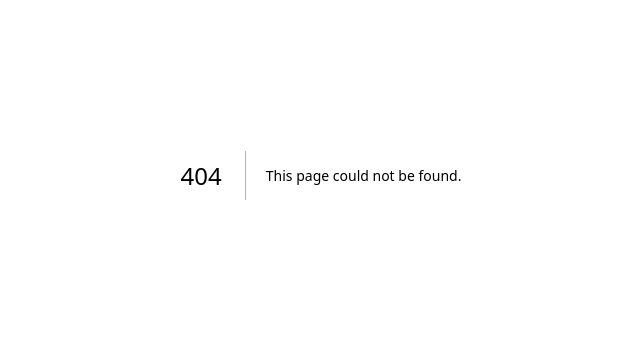
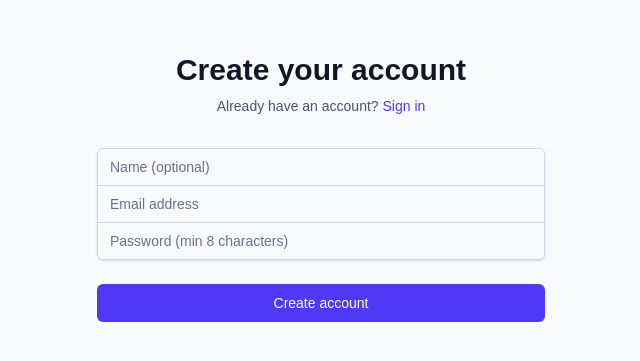
Before and after one commit to makbarsyahwana/commerce-intelligence, a Next.js app: page /auth/signup in a window 1280 px wide. Before the commit this address had no page. Shown: the part 225-586 px from the top of the page, without its empty margins (319-959 px from the left). Built offline with nearby package versions, Linux system fonts and the light colour scheme.

Commit message:
feat: add user signup page
- Create signup page with form validation
- Add password confirmation field
- Link to signin page
- Handle form submission with error states

```diff
--- /dev/null
+++ b/src/app/auth/signup/page.tsx
@@ -0,0 +1,134 @@
+'use client';
+
+import { useState } from 'react';
+import Link from 'next/link';
+
+export default function SignUp() {
+  const [name, setName] = useState('');
+  const [email, setEmail] = useState('');
+  const [password, setPassword] = useState('');
+  const [error, setError] = useState('');
+  const [success, setSuccess] = useState('');
+  const [loading, setLoading] = useState(false);
+
+  const handleSubmit = async (e: React.FormEvent) => {
+    e.preventDefault();
+    setLoading(true);
+    setError('');
+    setSuccess('');
+
+    try {
+      const res = await fetch('/api/auth/register', {
+        method: 'POST',
+        headers: { 'Content-Type': 'application/json' },
+        body: JSON.stringify({
+          name: name.trim() ? name.trim() : undefined,
+          email: email.trim(),
+          password,
+        }),
+      });
+
+      const json = (await res.json().catch(() => null)) as
+        | { user?: { email: string } }
+        | { error?: string };
+
+      if (!res.ok) {
+        setError((json && 'error' in json && json.error) ? json.error : 'Registration failed');
+        return;
+      }
+
+      setSuccess('Account created. You can now sign in.');
+      setPassword('');
+    } catch {
+      setError('Registration failed');
+    } finally {
+      setLoading(false);
+    }
+  };
+
+  return (
+    <div className="min-h-screen bg-gray-50 flex items-center justify-center">
+      <div className="max-w-md w-full space-y-8">
+        <div>
+          <h2 className="mt-6 text-center text-3xl font-extrabold text-gray-900">
+            Create your account
+          </h2>
+          <p className="mt-2 text-center text-sm text-gray-600">
+            Already have an account?{' '}
+            <Link href="/auth/signin" className="text-indigo-600 hover:text-indigo-500 font-medium">
+              Sign in
+            </Link>
+          </p>
+        </div>
+
+        <form className="mt-8 space-y-6" onSubmit={handleSubmit}>
+          <div className="rounded-md shadow-sm -space-y-px">
+            <div>
+              <label htmlFor="name" className="sr-only">Name</label>
+              <input
+                id="name"
+                name="name"
+                type="text"
+                autoComplete="name"
+                className="appearance-none rounded-none relative block w-full px-3 py-2 border border-gray-300 placeholder-gray-500 text-gray-900 rounded-t-md focus:outline-none focus:ring-indigo-500 focus:border-indigo-500 focus:z-10 sm:text-sm"
+                placeholder="Name (optional)"
+                value={name}
+                onChange={(e) => setName(e.target.value)}
+              />
+            </div>
+            <div>
+              <label htmlFor="email" className="sr-only">Email address</label>
+              <input
+                id="email"
+                name="email"
+                type="email"
+                autoComplete="email"
+                required
+                className="appearance-none rounded-none relative block w-full px-3 py-2 border border-gray-300 placeholder-gray-500 text-gray-900 focus:outline-none focus:ring-indigo-500 focus:border-indigo-500 focus:z-10 sm:text-sm"
+                placeholder="Email address"
+                value={email}
+                onChange={(e) => setEmail(e.target.value)}
+              />
+            </div>
+            <div>
+              <label htmlFor="password" className="sr-only">Password</label>
+              <input
+                id="password"
+                name="password"
+                type="password"
+                autoComplete="new-password"
+                required
+                className="appearance-none rounded-none relative block w-full px-3 py-2 border border-gray-300 placeholder-gray-500 text-gray-900 rounded-b-md focus:outline-none focus:ring-indigo-500 focus:border-indigo-500 focus:z-10 sm:text-sm"
+                placeholder="Password (min 8 characters)"
+                value={password}
+                onChange={(e) => setPassword(e.target.value)}
+              />
+            </div>
+          </div>
+
+          {error && (
+            <div className="text-red-600 text-sm text-center">
+              {error}
+            </div>
+          )}
+
+          {success && (
+            <div className="text-green-700 text-sm text-center">
+              {success}
+            </div>
+          )}
+
+          <div>
+            <button
+              type="submit"
+              disabled={loading}
+              className="group relative w-full flex justify-center py-2 px-4 border border-transparent text-sm font-medium rounded-md text-white bg-indigo-600 hover:bg-indigo-700 focus:outline-none focus:ring-2 focus:ring-offset-2 focus:ring-indigo-500 disabled:opacity-50"
+            >
+              {loading ? 'Creating account...' : 'Create account'}
+            </button>
+          </div>
+        </form>
+      </div>
+    </div>
+  );
+}
```
